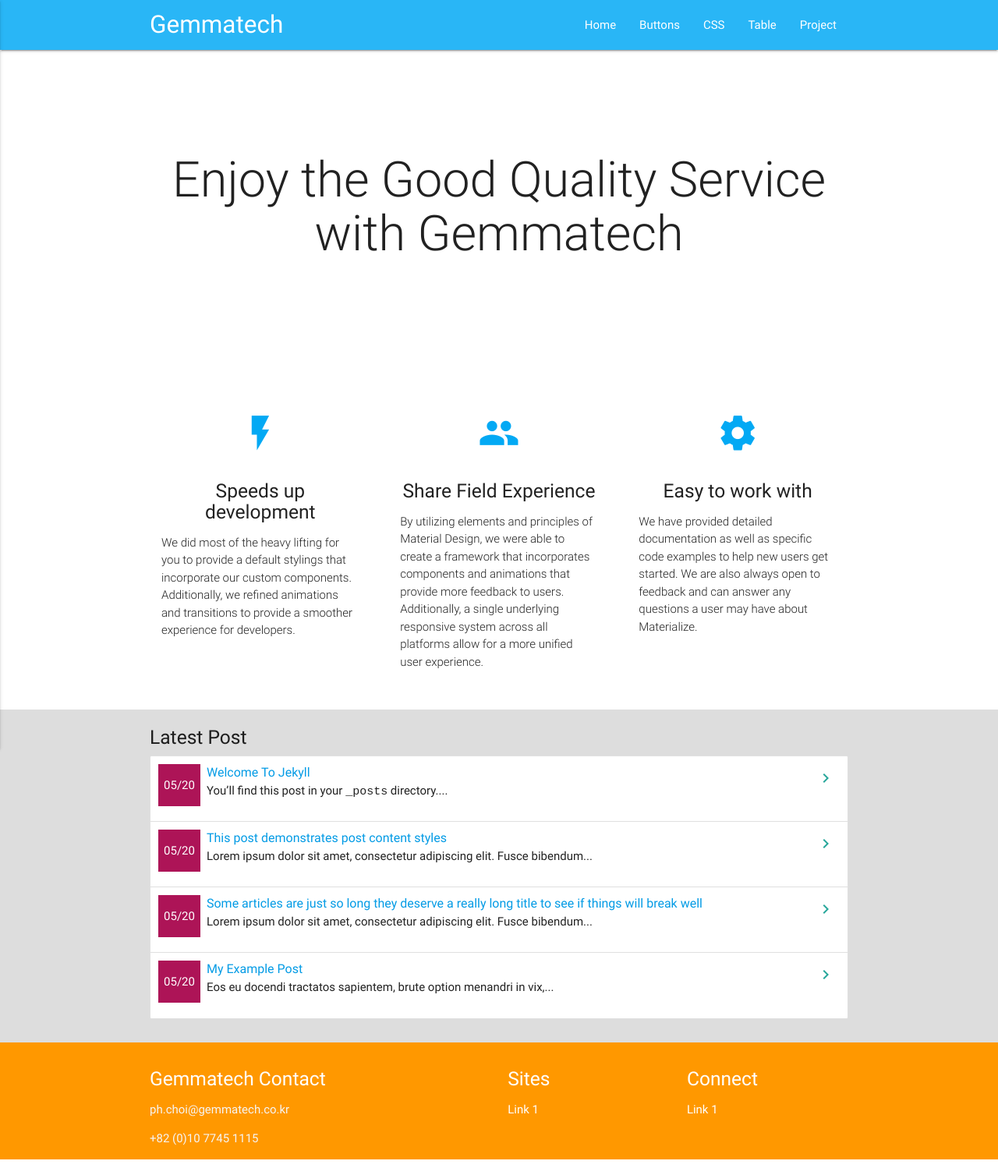
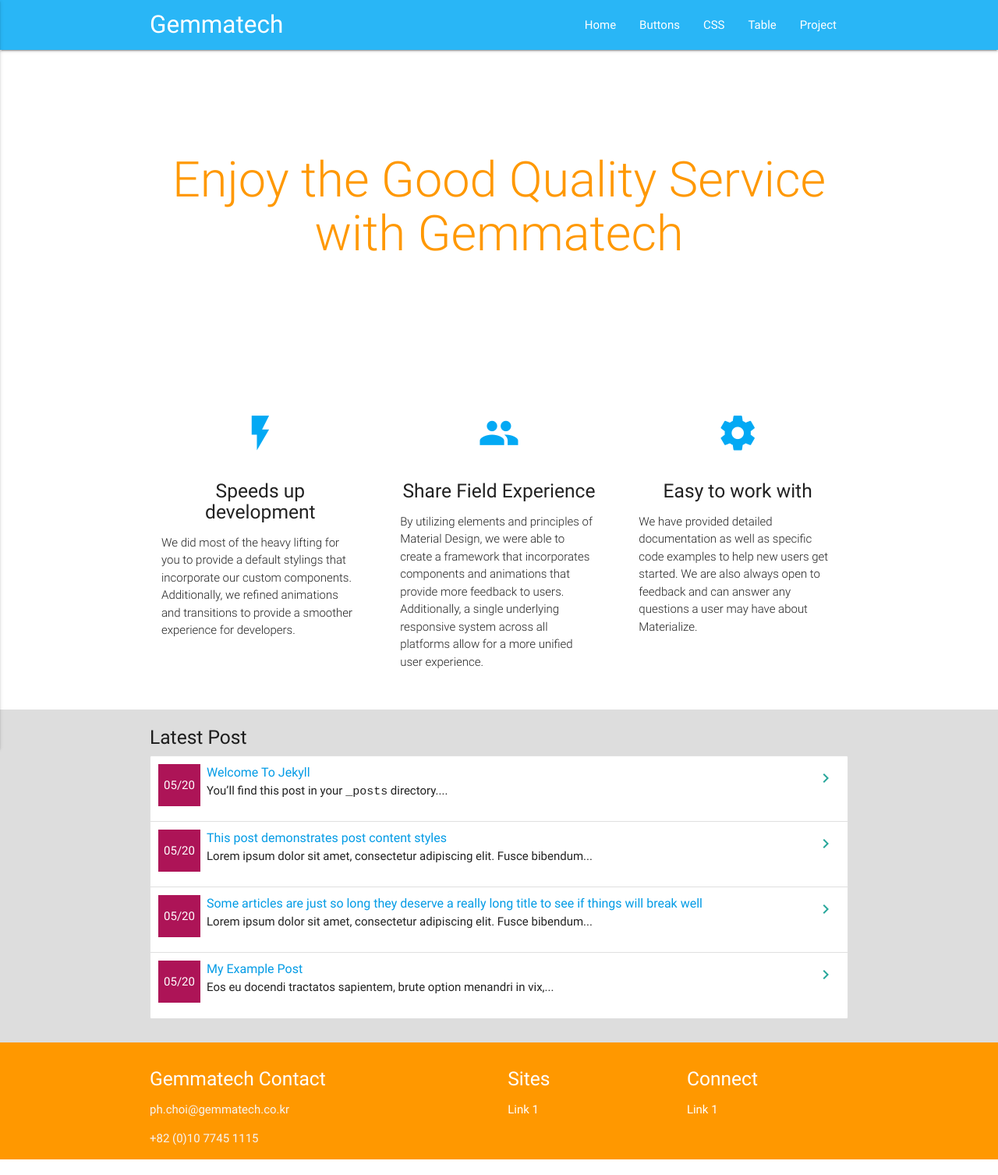
Before and after one commit to gemmatech/gemmatech.github.io, a Jekyll site: the page built from index.md, in a window 1280 px wide. Shown: the whole page at 78% size. Built offline with Jekyll 4.4.1, drawn with Linux system fonts in a browser that asks for light colours.

Commit message:
Update home.html

```diff
--- a/_layouts/home.html
+++ b/_layouts/home.html
@@ -6,7 +6,7 @@ layout: default
     <div class="container">
       <br>
       <div class="row center">
-        <h1 class="header col s12 light orange-tex">{{ content }}</h1>
+        <h1 class="header col s12 light orange-text">{{ content }}</h1>
       </div>
 
       <br><br>
```
